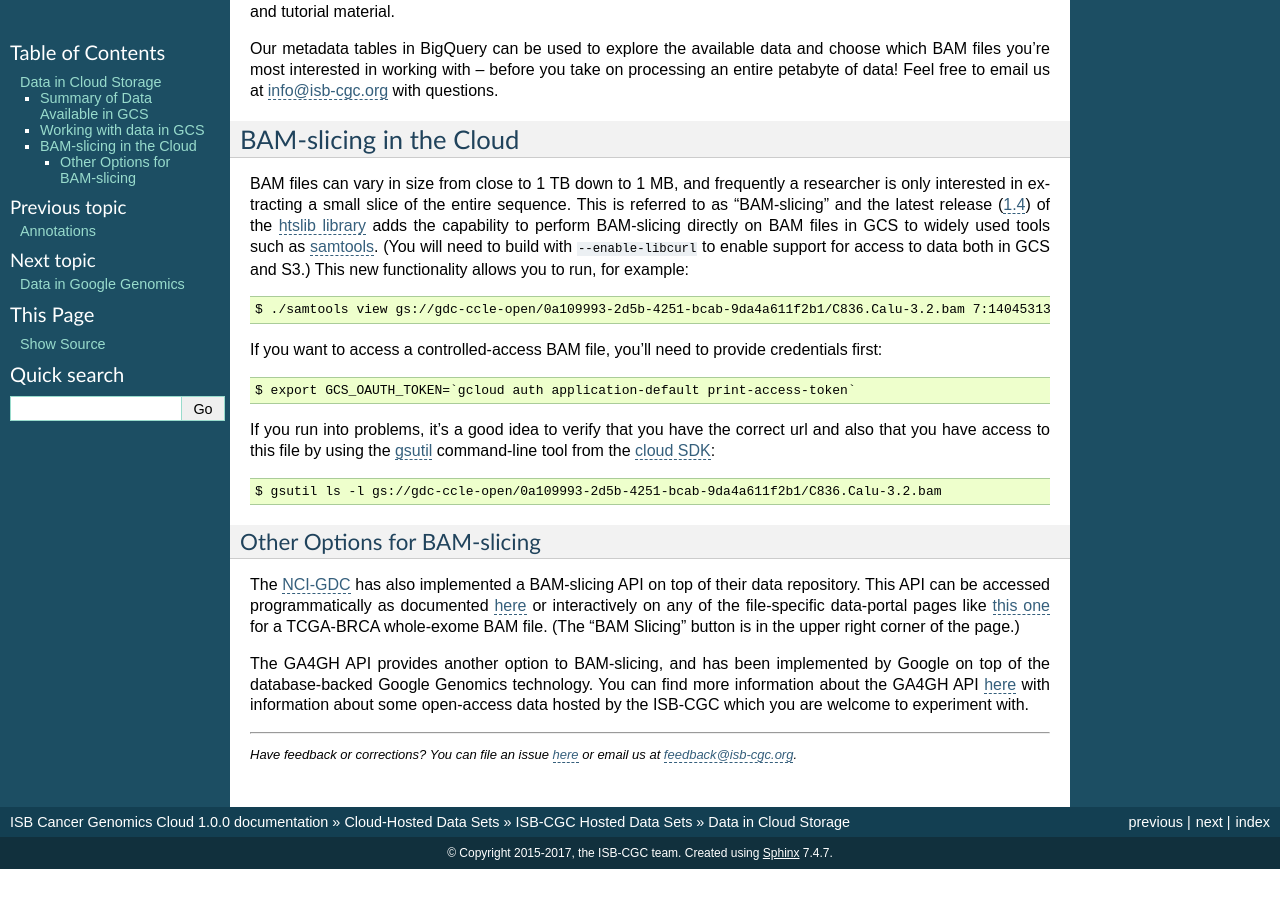
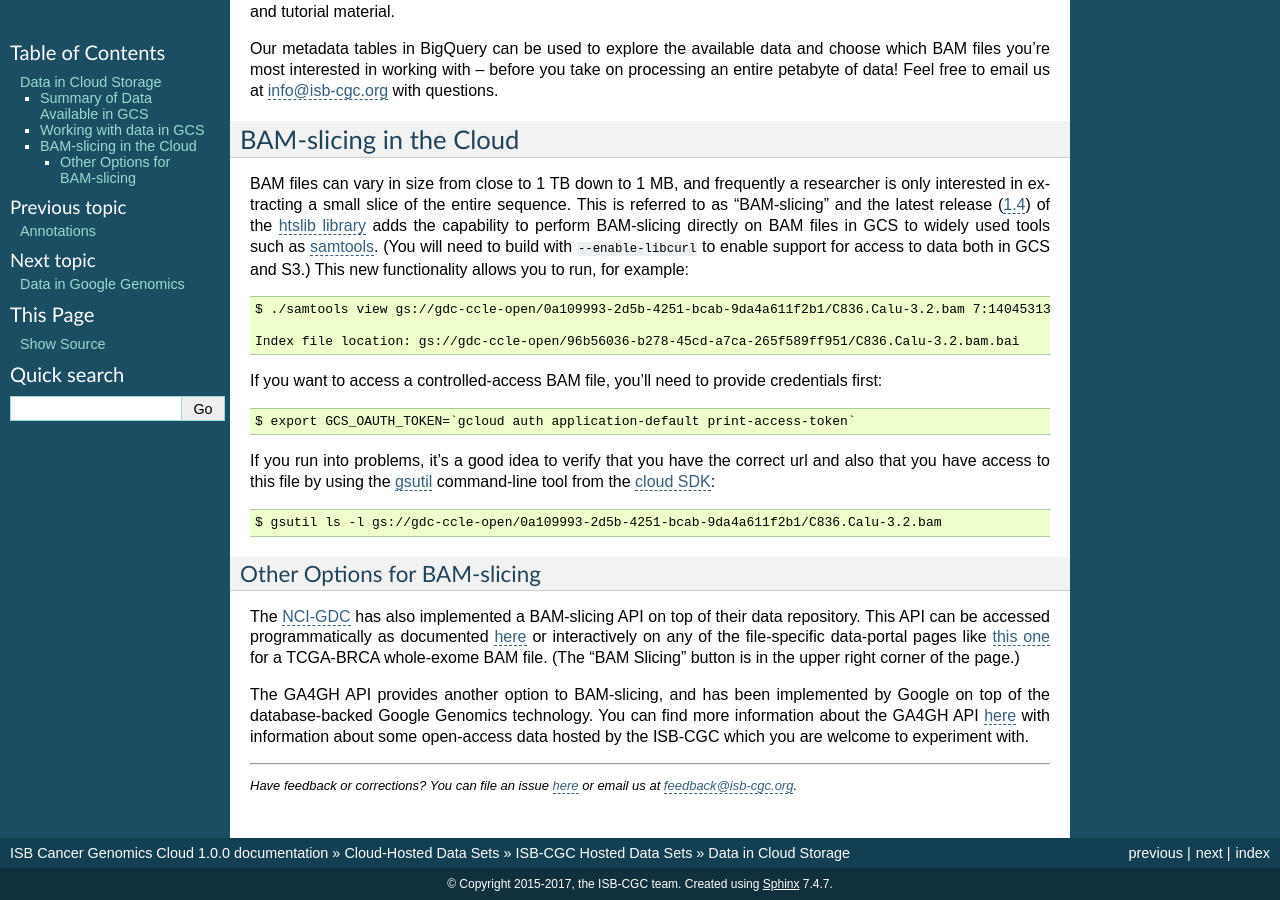
Before and after one commit to isb-cgc/readthedocs, a Sphinx documentation site: the page built from docs/source/sections/data/data2/data_in_GCS.rst, in a window 1280 px wide and 900 px high, scrolled down 691 px. Built offline with Sphinx 7.4.7, drawn with Linux system fonts in a browser that asks for light colours; pages that are not in the unit, such as notebooks, are missing from menus; before the commit the page ends 1560 px from its top, so only the background shows below that.

Commit message:
index file added

```diff
--- a/docs/source/sections/data/data2/data_in_GCS.rst
+++ b/docs/source/sections/data/data2/data_in_GCS.rst
@@ -73,6 +73,8 @@ This new functionality allows you to run, for example:
 
    $ ./samtools view gs://gdc-ccle-open/0a109993-2d5b-4251-bcab-9da4a611f2b1/C836.Calu-3.2.bam 7:140453130-140453140
 
+   Index file location: gs://gdc-ccle-open/96b56036-b278-45cd-a7ca-265f589ff951/C836.Calu-3.2.bam.bai
+
 If you want to access a controlled-access BAM file, you'll need to provide credentials first:
 
 .. code-block:: none
@@ -87,6 +89,8 @@ also that you have access to this file by using the
 .. code-block:: none
 
    $ gsutil ls -l gs://gdc-ccle-open/0a109993-2d5b-4251-bcab-9da4a611f2b1/C836.Calu-3.2.bam
+
+
 
 Other Options for BAM-slicing
 -----------------------------
```
